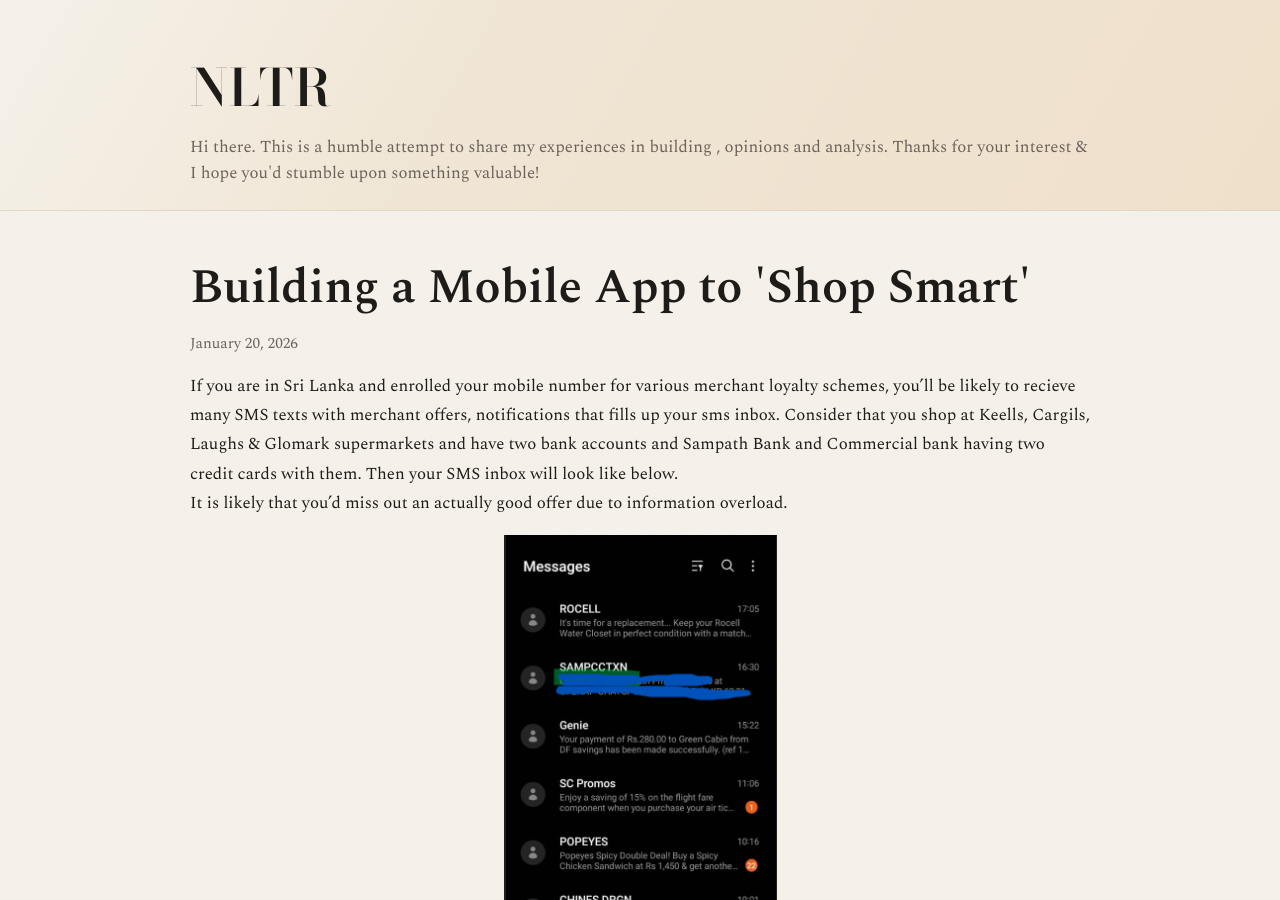
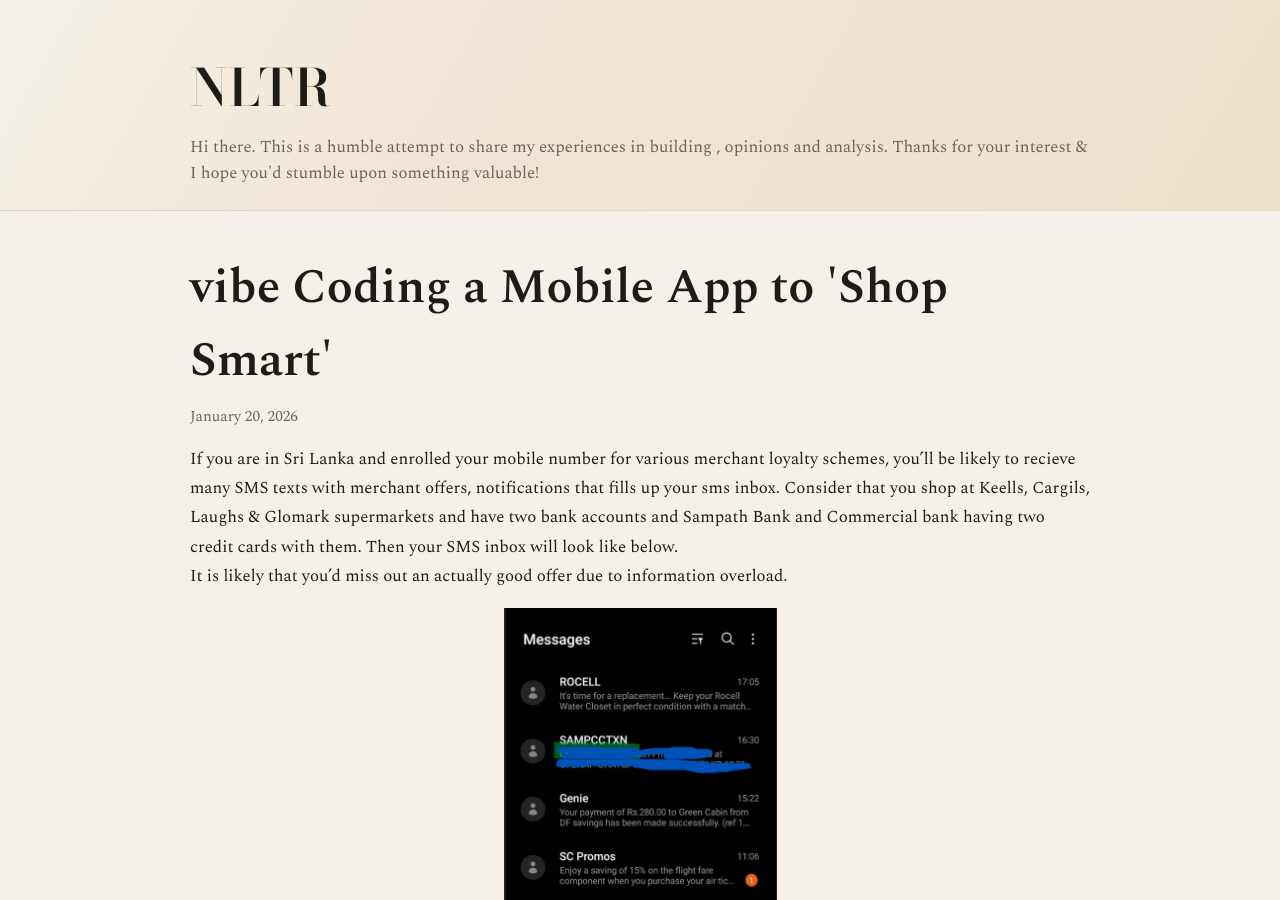
Before and after one commit to nilanka-weeraman/nilanka-weeraman.github.io, a Jekyll site: the page built from _posts/2026-01-20-welcome.md, in a window 1280 px wide and 900 px high. Built offline with Jekyll 4.4.1, drawn with Linux system fonts in a browser that asks for light colours.

```diff
--- a/_posts/2026-01-20-welcome.md
+++ b/_posts/2026-01-20-welcome.md
@@ -1,6 +1,6 @@
 ---
 layout: post
-title: "Building a Mobile App to 'Shop Smart' "
+title: "vibe Coding a Mobile App to 'Shop Smart' "
 date: 2026-01-20 10:00:00 +0530
 ---
 If you are in Sri Lanka and enrolled your mobile number for various merchant loyalty schemes, you'll be likely to recieve many SMS texts with merchant offers, notifications that fills up your sms inbox. Consider that you shop at Keells, Cargils, Laughs & Glomark supermarkets and have
```
